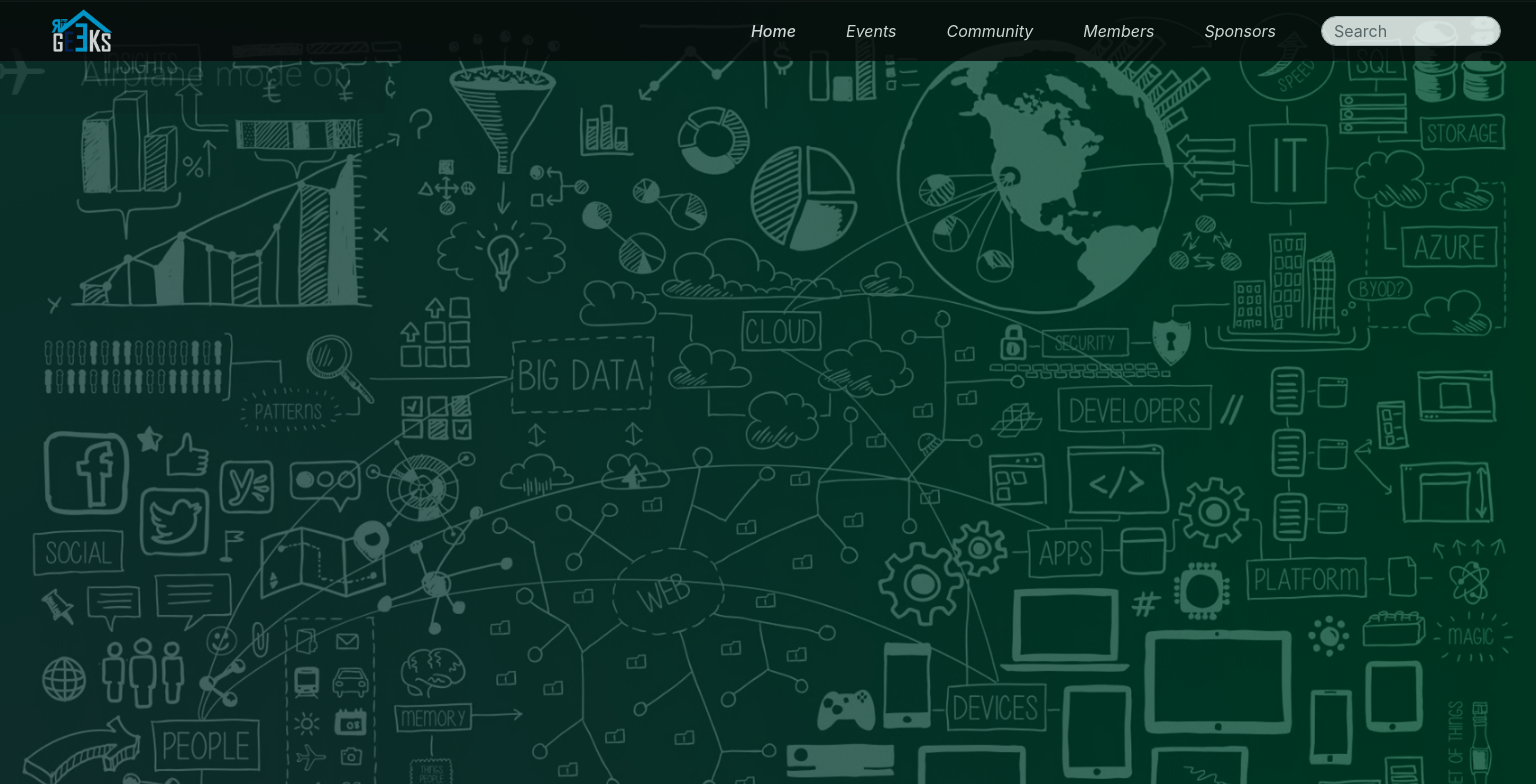
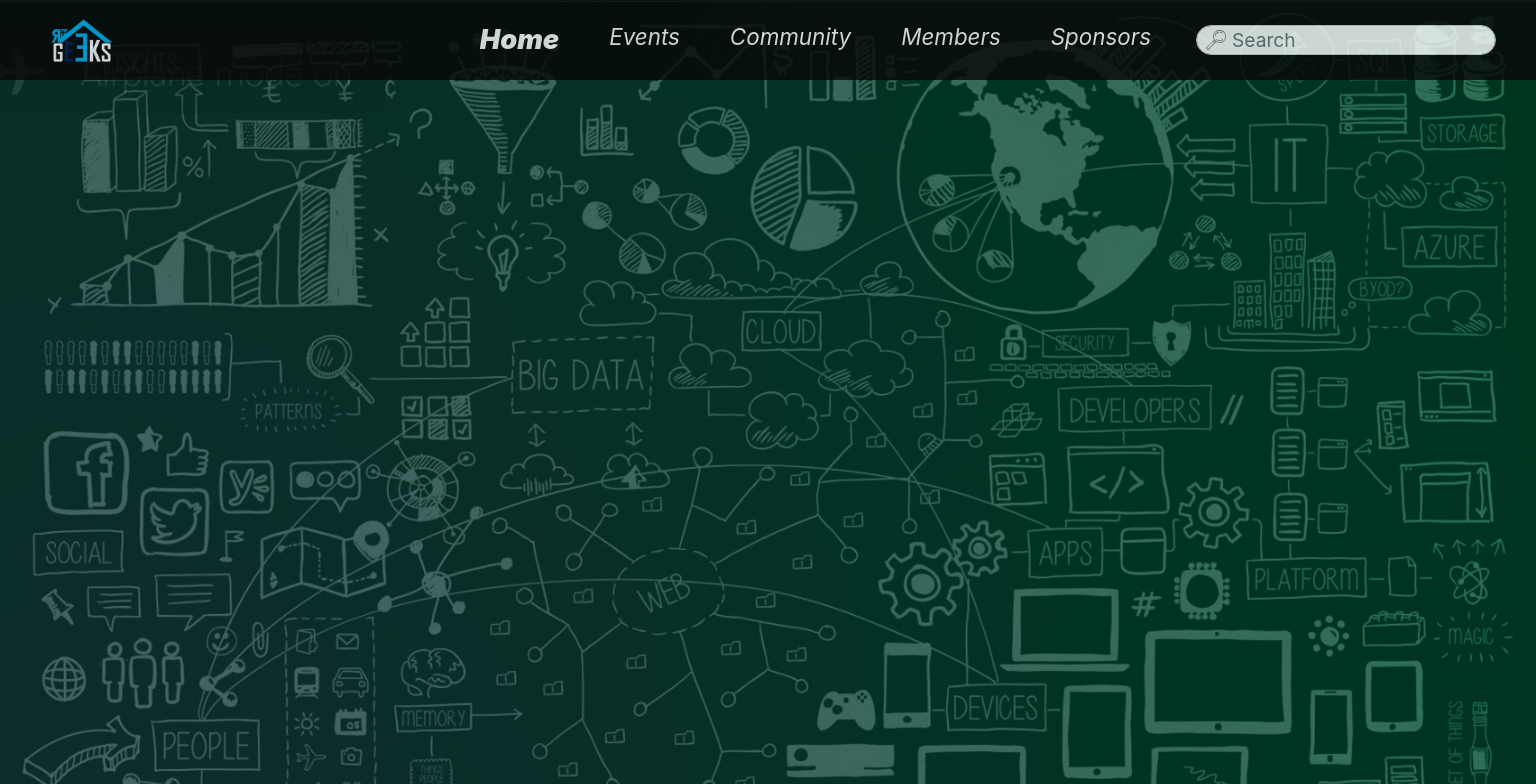
Before and after one commit to houseofgeeks/hg, a React (Create React App) app in the folder client/: page / in a window 1536 px wide. Shown: the top 784 px of the page. Built offline with nearby package versions, Linux system fonts and the light colour scheme.

Commit message:
navbar styled

```diff
--- a/client/public/index.html
+++ b/client/public/index.html
@@ -14,5 +14,9 @@
   <body>
     <noscript>You need to enable JavaScript to run this app.</noscript>
     <div id="root"></div>
+    <script src="https://code.jquery.com/jquery-3.4.1.slim.min.js" integrity="sha384-J6qa4849blE2+poT4WnyKhv5vZF5SrPo0iEjwBvKU7imGFAV0wwj1yYfoRSJoZ+n" crossorigin="anonymous"></script>
+    <script src="https://cdn.jsdelivr.net/npm/popper.js@1.16.0/dist/umd/popper.min.js" integrity="sha384-Q6E9RHvbIyZFJoft+2mJbHaEWldlvI9IOYy5n3zV9zzTtmI3UksdQRVvoxMfooAo" crossorigin="anonymous"></script>
+    <script src="https://stackpath.bootstrapcdn.com/bootstrap/4.4.1/js/bootstrap.min.js" integrity="sha384-wfSDF2E50Y2D1uUdj0O3uMBJnjuUD4Ih7YwaYd1iqfktj0Uod8GCExl3Og8ifwB6" crossorigin="anonymous"></script>
+
   </body>
 </html>
--- a/client/src/components/Navbar/Navbar.css
+++ b/client/src/components/Navbar/Navbar.css
@@ -1,19 +1,28 @@
-.navbar-component .active {
-    font-weight: 500;
-  color: white;}
-.navbar{
-background-color: #080808;
-padding: 3px 15px 3px 10px;
+a:hover, a:visited, a:link, a:active{
+   text-decoration: none;
+   color: inherit;
+}
 
-
-}
 .bg-nav{
       opacity: 0.8;
 }
 
+/* .logo{
+      height:30px;
+      width: auto;
+} */
+.navbar-component .active {
+      font-size: 1.2rem;
+      font-weight: 900;
+      color: white;
+}
+.navbar{
+      background-color: #080808;
+      padding: 3px 15px 3px 10px;
+}
 #navLink{
       font-weight: 400;
-font-style: oblique;
+      font-style: italic;
       color: #fff;
 }
 
@@ -28,23 +37,101 @@ opacity: 1;
       height: 45px;
       margin-left: 40px;
 }
-a:hover, a:visited, a:link, a:active{
-   text-decoration: none;
-    color: inherit;
+
+.navbar-toggler{
+      background-color: #7e8a97;
 }
 
 .search-bar{
       border-radius:35px;
       width:180px!important;
       height: 30px;
-margin-right: 20px;
+      margin-right: 25px;
       margin-left: 20px;
+      padding-left: 35px;
       }
 
-.navbar{
+.search-icon{
+
+      position:absolute;
+      opacity: 0.6;
+      right: 190px;
+      bottom: 19px;
+      height: 19px;
       }
 
-.logo{
-   height:30px;
-   width: auto;
+@media  (max-width:600px){
+
+.nav-logo{
+      margin-left: 10px;
 }
+
+
+}
+
+@media only screen and (max-width:1024px){
+      .search-bar{
+            display:none!important;
+      }
+
+      .search-icon{
+            display: none;
+      }
+}
+
+@media only screen and (min-width: 1500px){
+      .navbar{
+            height: 80px;
+}
+      .navbar-component{
+            font-weight: 900;
+            font-size: 1.4rem;
+            color: white;
+      }
+      .navbar-component .active {
+            font-size: 1.7rem;
+            font-weight: 900;
+            color: white;
+      }
+
+      .search-bar{
+            font-size: 1.2rem;
+            width: 300px!important;
+}
+
+      .search-icon{
+
+            position:absolute;
+            opacity: 0.6;
+            right: 310px;
+            bottom: 30px;
+            height: 20px;
+      }
+
+}
+@media only screen and (min-width: 2000px){
+      .navbar{
+            height: 120px;
+}
+      .navbar-component{
+            font-weight: 900;
+            font-size: 2rem;
+            color: white;
+      }
+      .navbar-component .active {
+            font-size: 2.4rem;
+            font-weight: 900;
+            color: white;
+      }
+      .search-bar{
+            width: 400px!important;
+            padding-left: 45px;
+            height: 45px;
+            font-size: 1.8rem;
+      }
+      .search-icon{
+            right: 400px;
+            bottom: 45px;
+            height:25px;
+      }
+}
--- a/client/src/components/Navbar/Navbar.js
+++ b/client/src/components/Navbar/Navbar.js
@@ -2,7 +2,7 @@ import React, { useState } from 'react';
 import 'bootstrap/dist/css/bootstrap.min.css';
 import './Navbar.css';
 import hogLogo from './HOG_LOGO.png';
-import {ReactComponent as searchlogo} from './search-logo.svg';
+import { ReactComponent as Search } from './search-logo.svg';
 import { Link } from 'react-router-dom';
 
 function Navbar() {
@@ -65,10 +65,9 @@ function Navbar() {
                         </Link>
 
                     </ul>
-                        <form className="form-inline  ">
-
+                        <form className="form-inline ">
                               <input className="form-control  search-bar" type="search" placeholder="Search" aria-label="Search"/>
-
+                              <i><Search className="search-icon"/></i>
                         </form>
 
                 </div>
```
Also changed, not shown: client/src/components/Home/blue_blur.jpg (deleted). Lines whose indentation alone changed are shown as unchanged.
